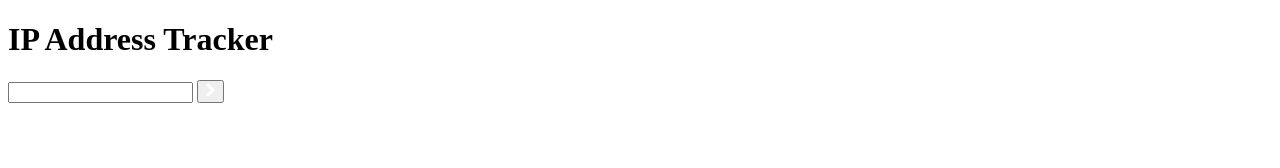
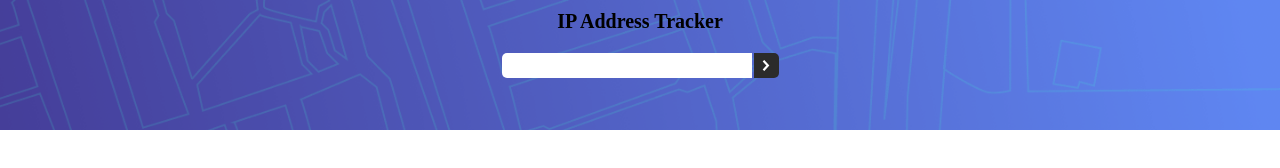
Before and after one commit to GabrielMassensini/ip-address-tracker, a plain HTML site: page index.html in a window 1280 px wide. Drawn offline with Linux system fonts and the light colour scheme.

Commit message:
header styled finished

```diff
--- a/index.html
+++ b/index.html
@@ -12,6 +12,7 @@
       href="./images/favicon-32x32.png"
     />
 
+    <link rel="stylesheet" href="./sass/main.css" />
     <title>Frontend Mentor | IP Address Tracker</title>
   </head>
   <body>
--- a/sass/main.scss
+++ b/sass/main.scss
@@ -2,4 +2,64 @@
   margin: 0;
   padding: 0;
   box-sizing: border-box;
+  outline: none;
 }
+
+body {
+  width: 100vw;
+}
+
+header {
+  width: 100%;
+  height: 130px;
+  padding-top: 10px;
+  text-align: center;
+  background-image: url(../images/pattern-bg-desktop.png);
+  background-size: cover;
+  background-repeat: no-repeat;
+
+  h1 {
+    font-size: 20px;
+  }
+
+  form {
+    margin-top: 20px;
+    display: flex;
+    align-items: center;
+    justify-content: center;
+
+    input {
+      width: 80%;
+      max-width: 250px;
+      height: 25px;
+      padding: 5px 10px;
+      border-radius: 5px 0 0 5px;
+      border: none;
+      font-size: 10px;
+      cursor: pointer;
+    }
+
+    button {
+      width: 25px;
+      height: 25px;
+      padding: 5px 0px;
+      margin-left: 2px;
+      border-radius: 0 5px 5px 0;
+      border: none;
+      background-color: hsl(0, 0%, 17%);
+      display: flex;
+      align-items: center;
+      justify-content: center;
+      transition: ease-in-out 0.2s;
+
+      img {
+        width: 8px;
+      }
+
+      &:hover {
+        cursor: pointer;
+        background-color: hsl(0, 0%, 51%);
+      }
+    }
+  }
+}
```
Also changed, not shown: sass/main.css (added), 1 other file.
